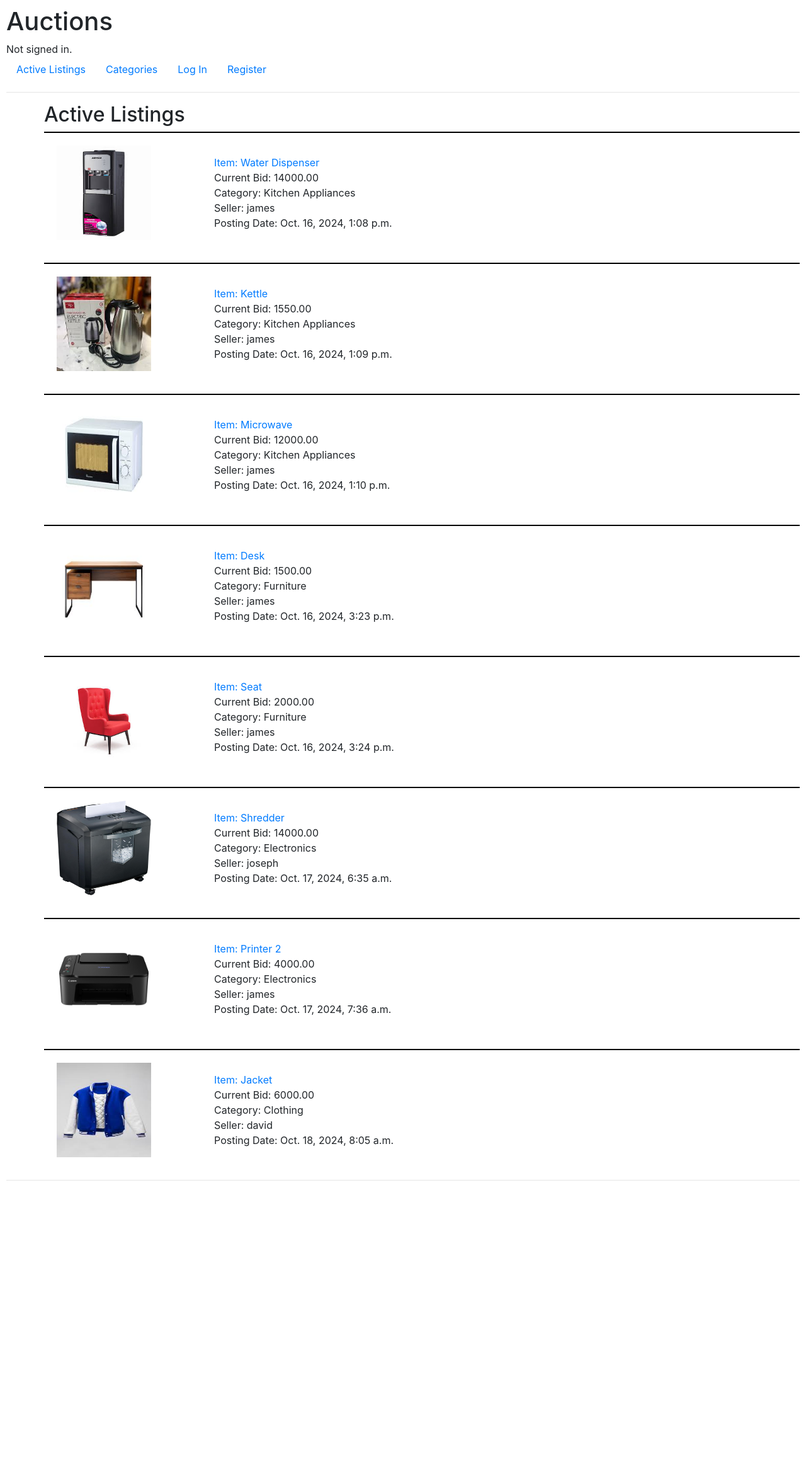
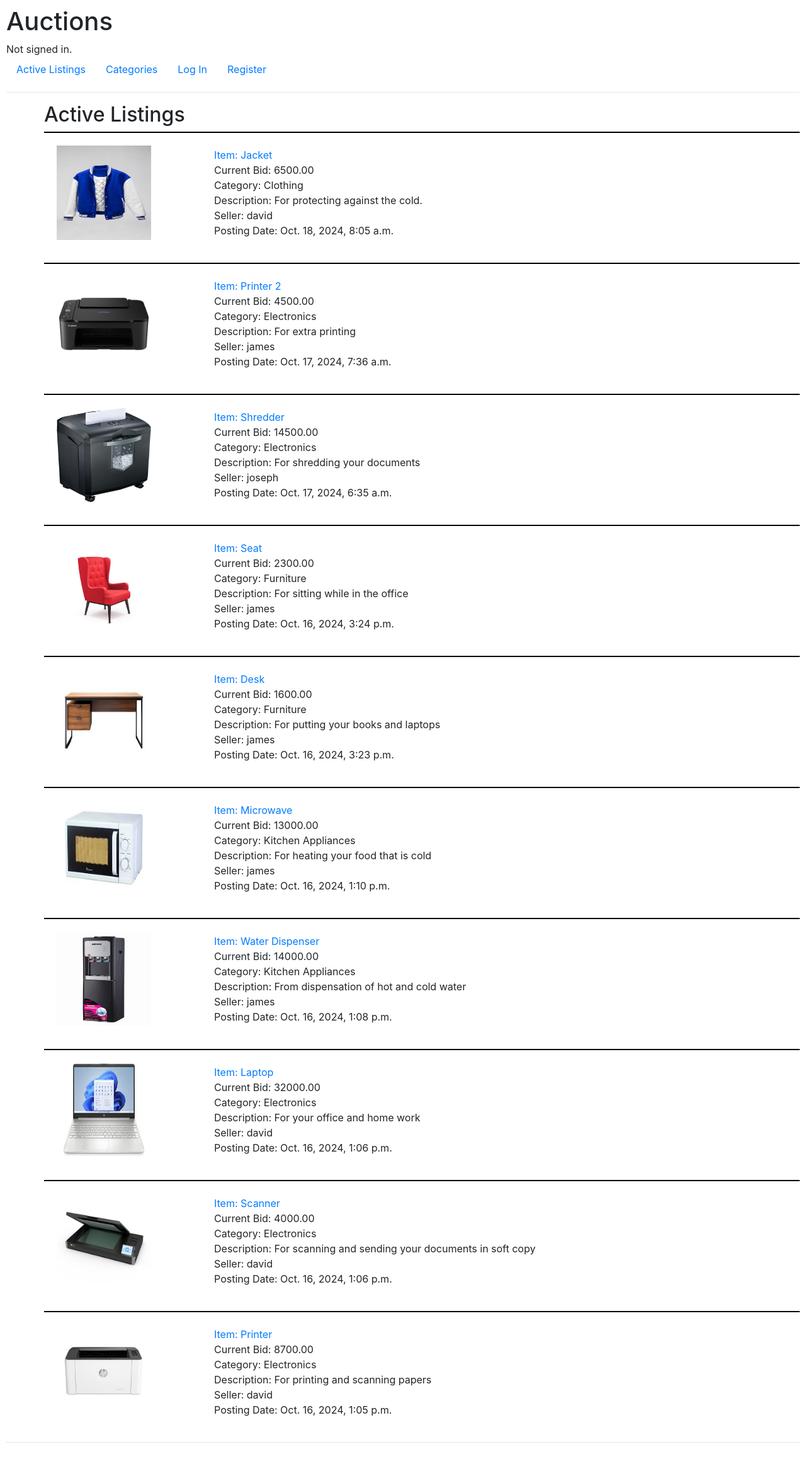
Before and after one commit to D-koo123/Commerce, a Django app: page / in a window 1280 px wide. Shown: the whole page at 63% size. Before the commit the page ends 1874 px from the top, so only its background shows below. Run offline with Django 3.2, Linux system fonts and the light colour scheme; data comes from the database, SQL or seed files in the repository; parts of the project's set-up code (start-up, migrations or seed data) failed here and were passed over; some libraries are stand-ins or nearby versions.

Commit message:
Final project

```diff
--- a/auctions/admin.py
+++ b/auctions/admin.py
@@ -1,9 +1,9 @@
 from django.contrib import admin
-from .models import Listing, User, Bids_table, Comments, Watchlist
+from .models import Listing, User, Bids_table, Comment, Watchlist
 
 # Register your models here.
 admin.site.register(User)
 admin.site.register(Listing)
 admin.site.register(Bids_table)
 admin.site.register(Watchlist)
-admin.site.register(Comments)
+admin.site.register(Comment)
--- a/auctions/forms.py
+++ b/auctions/forms.py
@@ -1,5 +1,5 @@
 from django import forms
-from auctions.models import Listing, Bids_table, Comments
+from auctions.models import Listing, Bids_table, Comment
 
 
 class ListingForm(forms.ModelForm):
@@ -17,7 +17,7 @@
 
 class CommentsForm(forms.ModelForm):
     class Meta:
-        model = Comments
+        model = Comment
         fields = ["comment"]
         widgets = {
             'comment': forms.Textarea(attrs={'rows': 5, 'cols': 100, 'placeholder': "Enter comment......", 'class': 'custom-textarea'})
--- a/auctions/models.py
+++ b/auctions/models.py
@@ -27,7 +27,7 @@
 
 
     def __str__(self):
-        return f"{self.id} {self.title} : {self.category}"
+        return f"Item {self.id}: {self.title}"
 
 
 class Bids_table(models.Model):
@@ -37,14 +37,17 @@
 
 
     def __str__(self):
-        return f"{self.author}, {self.listing}, {self.bid}"
+        return f"{self.listing} @ {self.bid}"
 
 
-class Comments(models.Model):
+class Comment(models.Model):
     author = models.ForeignKey(User, on_delete=models.CASCADE)
     listing = models.ForeignKey(Listing, on_delete=models.CASCADE)
     comment = models.TextField()
     comment_date = models.DateTimeField(auto_now_add=True)
+
+    def __str__(self):
+        return f'{self.author} commented {self.comment} on the {self.listing.title}'
 
 
 class Watchlist(models.Model):
@@ -53,4 +56,4 @@
     user_bid = models.DecimalField(max_digits=10, decimal_places=2, default=0, null=True)
 
     def __str__(self):
-        return f"{self.author}, {self.listing}"
+        return f"{self.listing.title}"
--- a/auctions/templates/auctions/bid.html
+++ b/auctions/templates/auctions/bid.html
@@ -32,7 +32,7 @@
                     {% endif %}
                 {% endfor %} </h6></li>
                 <hr>
-                <li><h5>Kshs. {{ listing.starting_bid }}</h5></li>
+                <li><h5>Price: {{ listing.starting_bid }}</h5></li>
                 <li>
                     <strong> Status:
                         {%if listing.closed %}
@@ -54,6 +54,7 @@
                 <li id="description"><p><i>{{ listing.description }}</i></p></li>
                 <li> Seller: {{ listing.user }}</li>
                 <p>Total bids <small><strong>({{ total_bids }})</strong></small></p>
+                {% if listing.closed == False %}
                     <form action="{% url 'listing' listing.id %}" method="post">
                         {% csrf_token %}
                         {% if user.id == listing.user.id %}
@@ -64,6 +65,7 @@
                             <button type="submit" value="bid" class="comment-bid">Post Bid</button>
                         {% endif %}
                     </form>
+                {% endif %}
             </ul>
         </div>
     </div>
--- a/auctions/templates/auctions/index.html
+++ b/auctions/templates/auctions/index.html
@@ -20,6 +20,7 @@
                         {% endif %}
                     {% endfor %}
                 </li>
+                <li>Description: {{ listing.description }} </li>
                 <li>Seller: {{ listing.user.username }}</li>
                 <li>Posting Date: {{ listing.posting_date }}</li>
             </div>
--- a/auctions/views.py
+++ b/auctions/views.py
@@ -6,7 +6,7 @@
 from django.contrib import messages
 from django.contrib.auth.decorators import login_required
 
-from .models import User, Listing, Bids_table, Comments, Watchlist
+from .models import User, Listing, Bids_table, Comment, Watchlist
 from auctions.forms import ListingForm, BidForm, CommentsForm
 
 # A global to for all functions acces all category options
@@ -17,7 +17,7 @@
     Renders all the active bids in the online auction
     '''
     #Pick only bids that are still active
-    listing = Listing.objects.exclude(closed=True)
+    listing = Listing.objects.exclude(closed=True).order_by('-posting_date')
     return render(request, "auctions/index.html", {
         "listings":listing,
         "total": total_items(request.user.id),
@@ -95,7 +95,7 @@
         else:
             messages.error(request, "invalid user input")
             HttpResponseRedirect(reverse("create"))
-        return HttpResponseRedirect(reverse("create"))
+        return HttpResponseRedirect(reverse("index"))
     else:
         # create an instance of the form to bused in Listings table
         form = ListingForm()
@@ -145,12 +145,19 @@
             # Change the status of the closed field to true if the bid is closed
             listing_instance.closed = True
             listing_instance.save()
-            # Check if the winner of the bid already has the item in their watchlist
-            available = Watchlist.objects.filter(author = user_instance, listing_id = listing_instance).exists()
+            # Check if the issuer of the bid already has the item in their watchlist
+            available = Watchlist.objects.filter(author = user_instance, listing = listing_instance).exists()
             if not available:
                 # Add the item to the watchlist if not so the user can access when its not active
                 watch = Watchlist(author = user_instance, listing = listing_instance)
                 watch.save()
+            # Check if the winner of the bid already has the item in the watchlist
+            winning_bid = Bids_table.objects.filter(listing = listing_instance).last()
+            winner = winning_bid.author
+            winner_watchlist_available = Watchlist.objects.filter(author = winner, listing=listing_instance).exists()
+            if not winner_watchlist_available:
+                winner_watch = Watchlist(author = winner, listing=listing_instance)
+                winner_watch.save()
             # Alert the seller the bid has succesfully closed and return to the listing page?
             messages.success(request, "Bid closed!!!")
             return HttpResponseRedirect(reverse("listing",kwargs={"listing_id": listing_instance.id}))
```
Also changed, not shown: auctions/migrations/0011_rename_comments_comment.py (added), db.sqlite3, media/images/Dish_washer.jpg (added), media/images/Tracksuit.jfif (added), media/images/Tracksuit_Nt8uBqC.jfif (added). Lines whose indentation alone changed are shown as unchanged.
